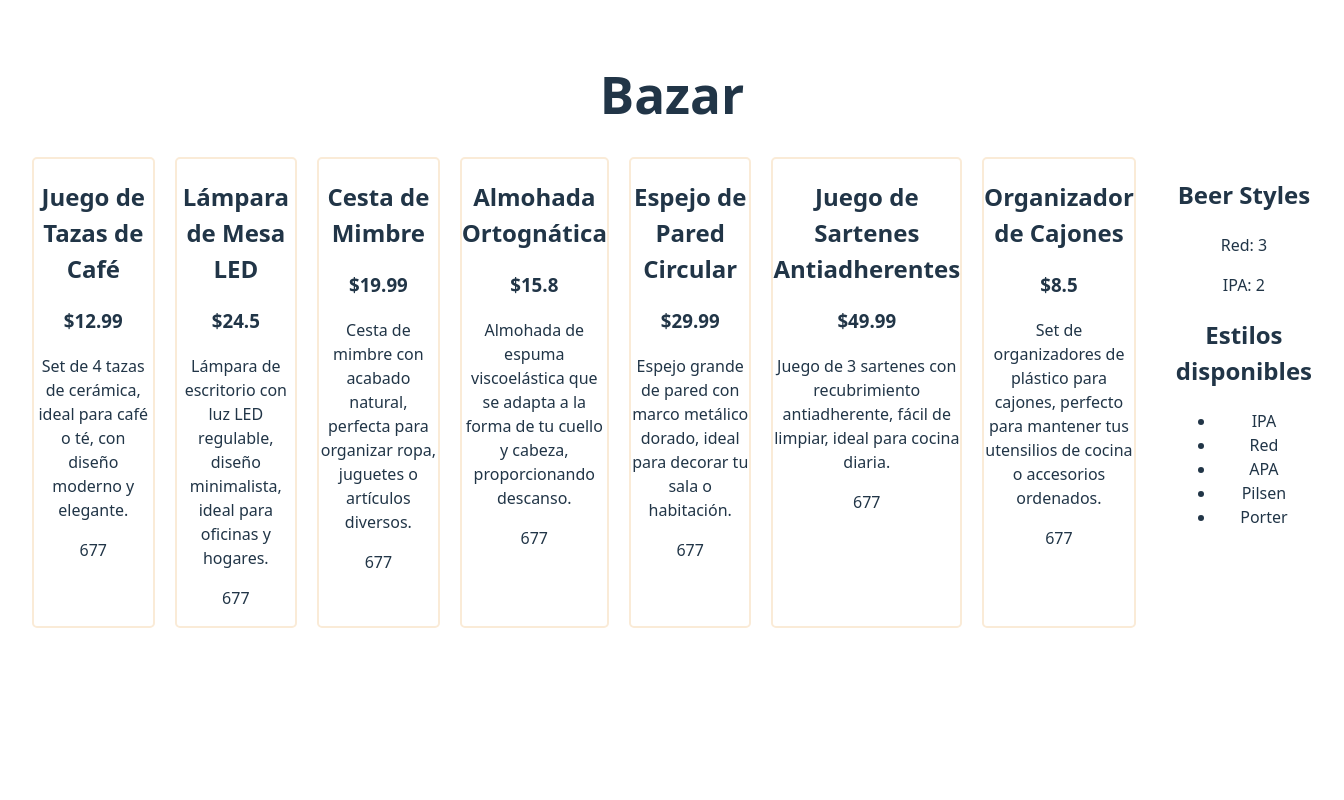
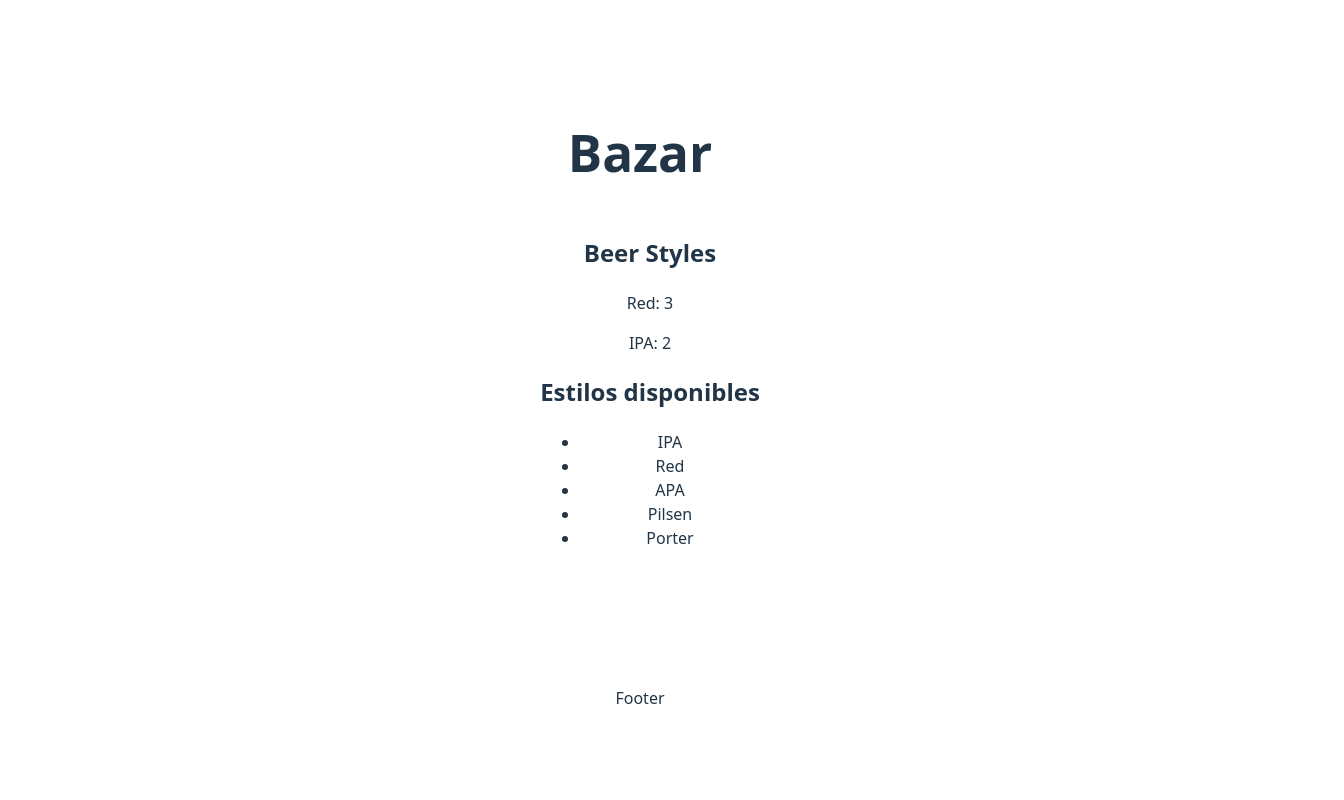
Before and after one commit to ninacnel/practices-2tup3, a React (Vite) app: page / in a window 1280 px wide. Shown: the top 800 px of the page, 1344 px wide, since content can reach past the window. Built offline with nearby package versions, Linux system fonts and the light colour scheme.

Commit message:
Added styles component

```diff
--- a/src/App.jsx
+++ b/src/App.jsx
@@ -76,7 +76,7 @@ function App() {
     <>
       <h1>Bazar</h1>
       <div className='product-list'>
-        <ProductList />
+        {/* <ProductList /> */}
         <br />
         <BeerStyles beers={beers} />
       </div>
```
